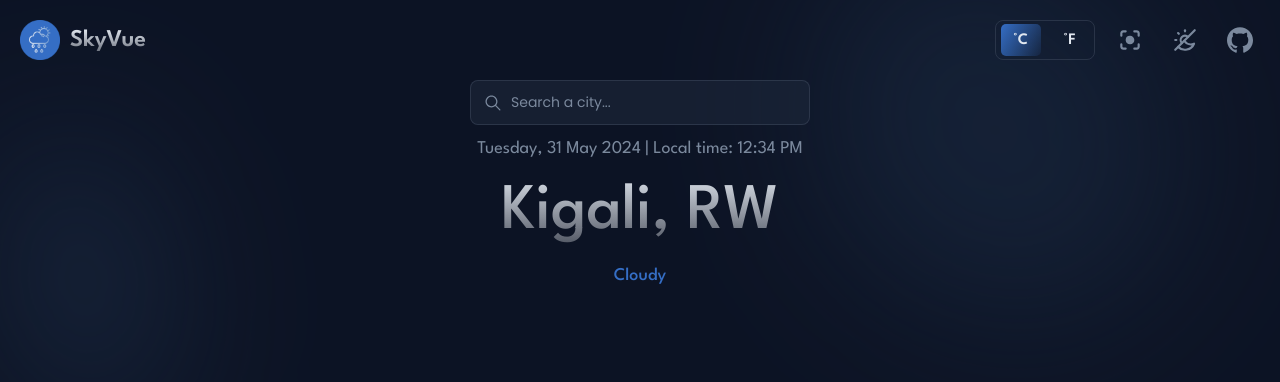
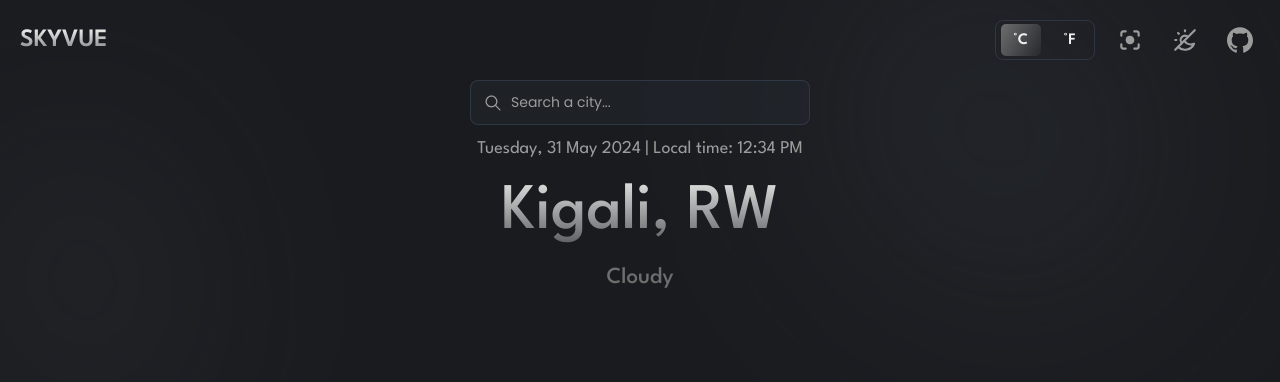
Before and after one commit to kevindermot99/SkyVue, a React (Vite) app: page / in a window 1280 px wide. Shown: the top 382 px of the page. Built offline with nearby package versions, Linux system fonts and the light colour scheme.

Commit message:
theme update

```diff
--- a/src/App.jsx
+++ b/src/App.jsx
@@ -106,6 +106,10 @@ function App() {
         <h5>Cloudy</h5>
       </div>
 
+      <div className="info">
+        <div className="info-left"></div>
+        <div className="info-right"></div>
+      </div>
 
     </div>
   )
--- a/src/index.css
+++ b/src/index.css
@@ -12,12 +12,12 @@ body {
   background-color: var(--body-color);
 
   /* dark-colors */
-  --body-color: #0c1324;
-  --text-color-100: #E2E8F0;
-  --text-color-50: #7B899D;
-  --bg: #1e293b93;
+  --body-color: #1a1b1f;
+  --text-color-100: #f1f1f1;
+  --text-color-50: #9c9c9c;
+  --bg: #282f3565;
   --border-lines: #3d485c8f;
-  --main-color: #356EC5;
+  --main-color: #6e6e6e;
 }
 
 #root {
@@ -34,8 +34,8 @@ body {
   border-radius: 50%;
   right: 9%;
   rotate: -40deg;
-  background-color: #21355067;
-  filter: blur(80px);
+  background-color: #2d333b67;
+  filter: blur(100px);
   z-index: -2;
 }
 
@@ -47,8 +47,8 @@ body {
   border-radius: 50%;
   left: 1%;
   rotate: -10deg;
-  background-color: #21355093;
-  filter: blur(80px);
+  background-color: #30343a93;
+  filter: blur(100px);
   z-index: -2;
 }
 
@@ -69,10 +69,12 @@ body {
 
 .navbar .logo img {
   width: 40px;
+  display: none;
 }
 
 .navbar .logo h1 {
-  font-size: 24px;
+  font-size: 25px;
+  text-transform: uppercase;
   font-weight: 600;
   background: linear-gradient(180deg, var(--text-color-100), #fafafa3d 140%);
   background-clip: text;
@@ -108,10 +110,6 @@ body {
 .nl-icon svg {
   color: var(--text-color-50);
   font-size: 26px;
-}
-
-.nl-icon:hover svg {
-  color: var(--main-color);
 }
 
 .nl-switch {
@@ -264,6 +262,18 @@ body.dark .hero h1 {
   color: var(--main-color);
   font-size: 18px;
   padding: 5px 0;
-  font-size: 18px;
+  font-size: 23px;
   font-weight: 500;
 }
+
+.info{
+  /* background-color: cadetblue; */
+  width: 100%;
+  min-height: 400px;
+  display: grid;
+  grid-template-columns: 50% 50%;
+}
+
+.info-left{
+
+}
```
Also changed, not shown: public/logo.png.
